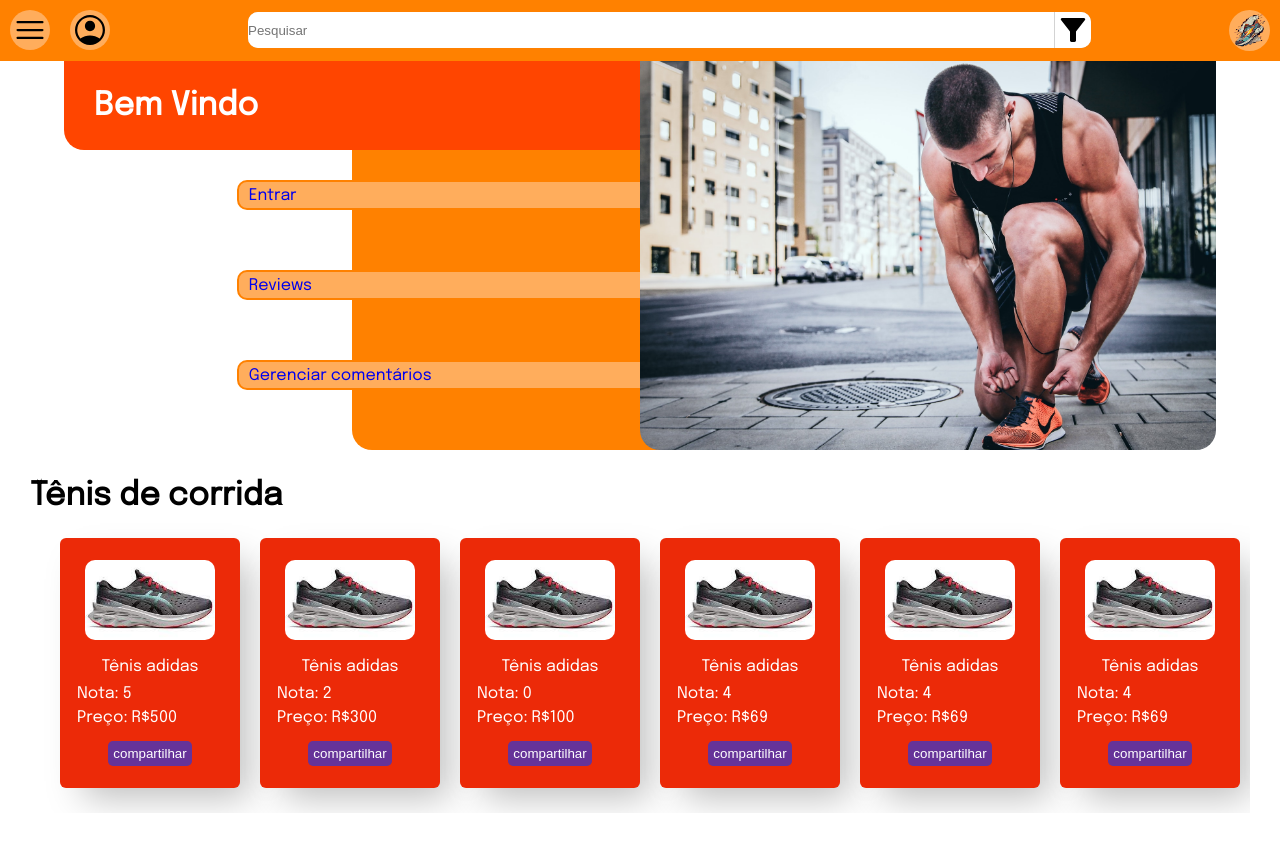
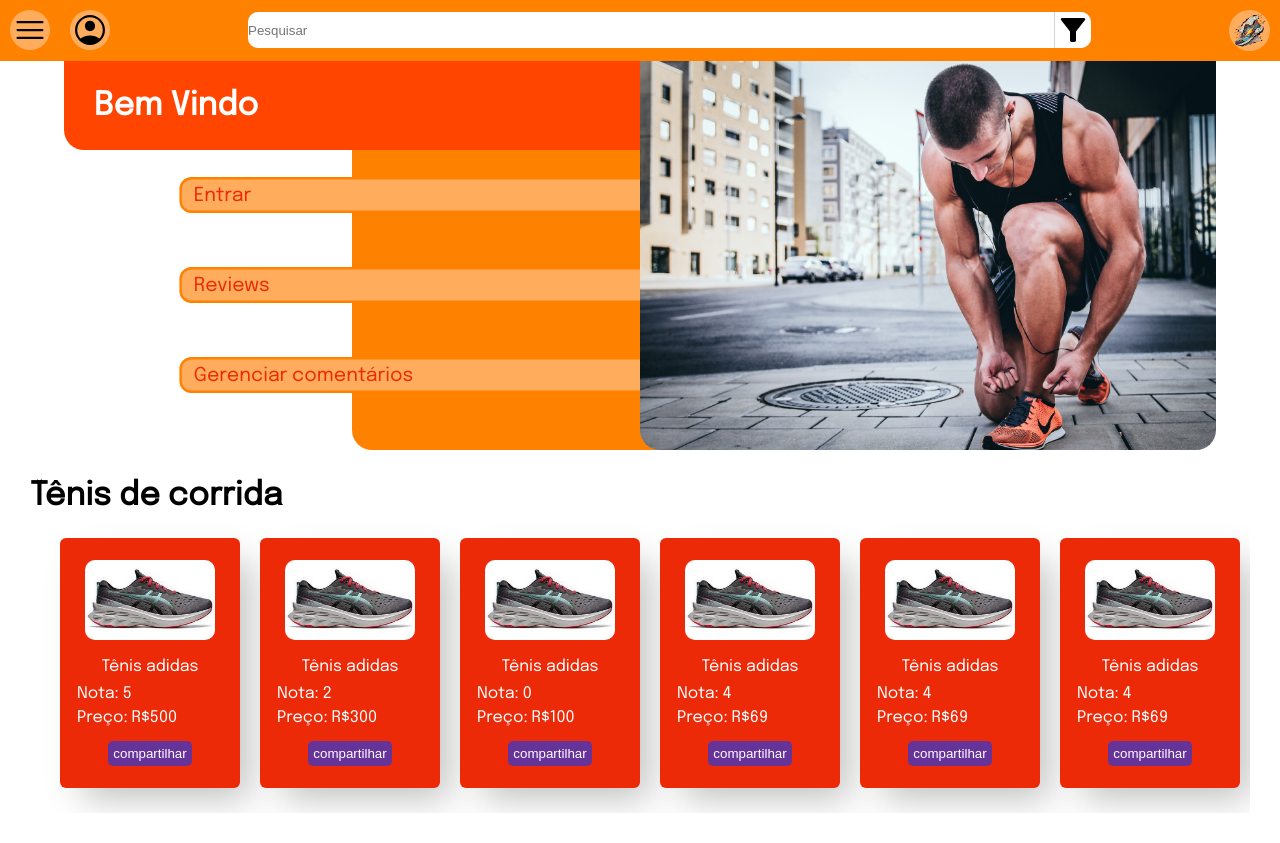
Before and after one commit to BluF0x/TCC, a React (Vite) app: page / in a window 1280 px wide. Built offline with nearby package versions, Linux system fonts and the light colour scheme.

Commit message:
Finalizado menu principal

```diff
--- a/src/componentes/TelaBemVindo/TelaBemVindo.jsx
+++ b/src/componentes/TelaBemVindo/TelaBemVindo.jsx
@@ -14,15 +14,15 @@
             </div>
             <div className="background">
             </div>
-            <div className="menus menu-entrar">
-                <Link >Entrar</Link>
-            </div>
-            <div className="menus menu-reviews">
-                <Link >Reviews</Link>
-            </div>
-            <div className="menus menu-gerenciar">
-                <Link >Gerenciar comentários</Link>
-            </div>
+            <Link to="/Login" className="menus menu-entrar">
+                Entrar
+            </Link>
+            <Link className="menus menu-reviews">
+                Reviews
+            </Link>
+            <Link className="menus menu-gerenciar">
+                Gerenciar comentários
+            </Link>
         </div>
     )
 }
--- a/src/componentes/TelaBemVindo/menu-bem-vindo.css
+++ b/src/componentes/TelaBemVindo/menu-bem-vindo.css
@@ -58,6 +58,14 @@
     grid-column-start: 4;
     grid-column-end: 14;
     z-index: 3;
+    transform: scale(1.2);
+    color: var(--cor-contraste);
+    transition: 350ms;
+}
+
+.menus:hover {
+    transform: scale(1.2) translateX(-15%);
+    background-color: var(--cor-primaria);
 }
 
 .menu-entrar {
```
